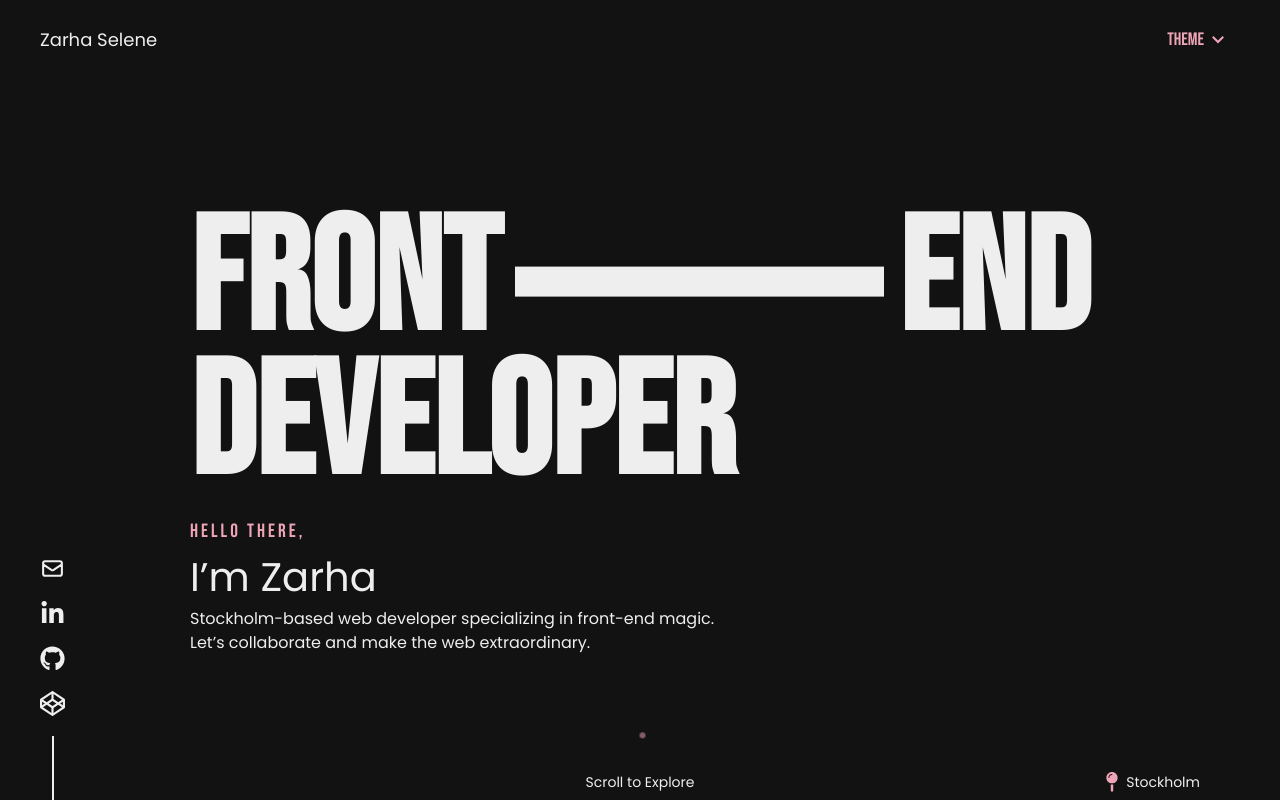
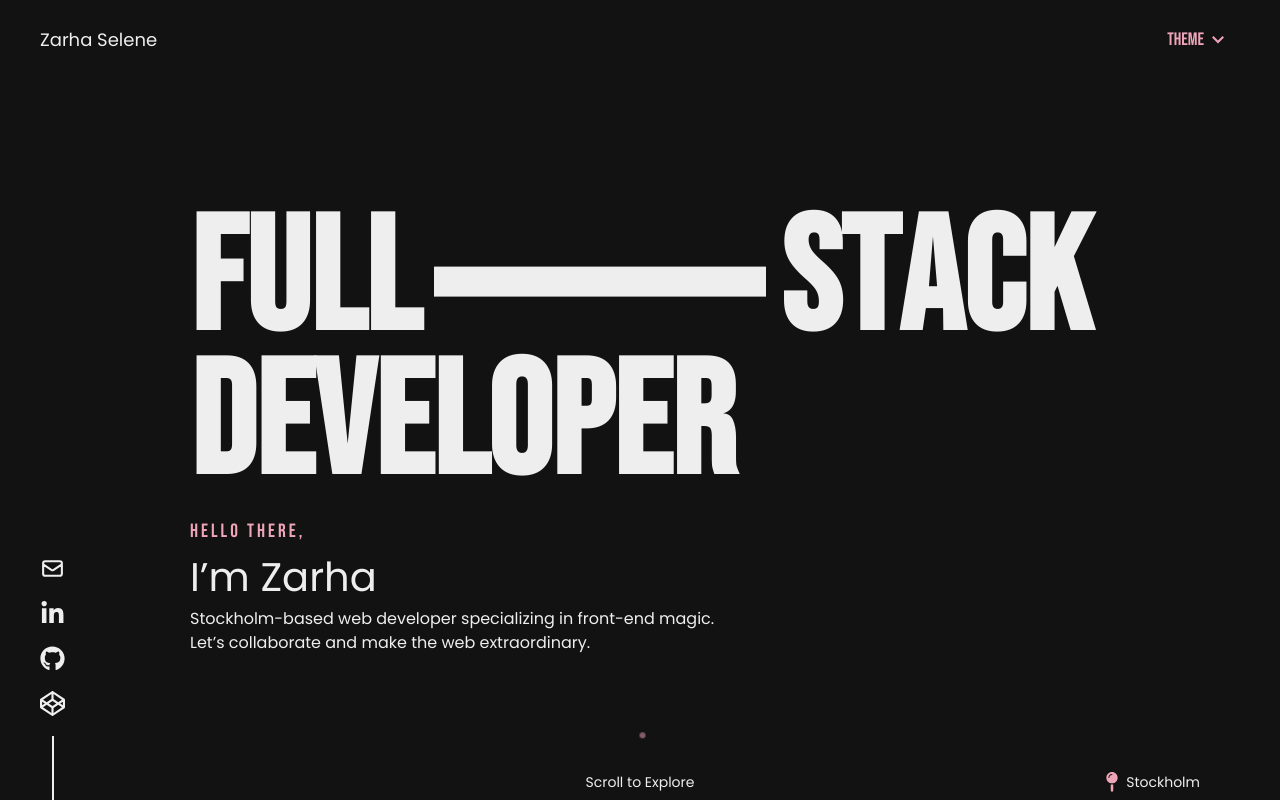
Before and after one commit to zarhaselene/portfolio, a Next.js app: page / in a window 1280 px wide. Shown: the top 800 px of the page. Built offline with nearby package versions, Linux system fonts and the light colour scheme.

Commit message:
Update Hero component to reflect "Full Stack" terminology

```diff
--- a/src/app/layout/Hero.jsx
+++ b/src/app/layout/Hero.jsx
@@ -124,7 +124,7 @@ const Hero = () => {
           className="flex items-center justify-center"
           variants={containerVariants}
         >
-          {renderLetters("Front", letterClass)}
+          {renderLetters("Full", letterClass)}
           {/* Animated middle line */}
           <motion.span
             className="block w-full bg-base-content h-[10px]
@@ -134,7 +134,7 @@ const Hero = () => {
             }}
             variants={lineVariants}
           ></motion.span>
-          {renderLetters("End", letterClass)}
+          {renderLetters("Stack", letterClass)}
         </motion.div>
 
         {/* Developer title and intro text */}
```
